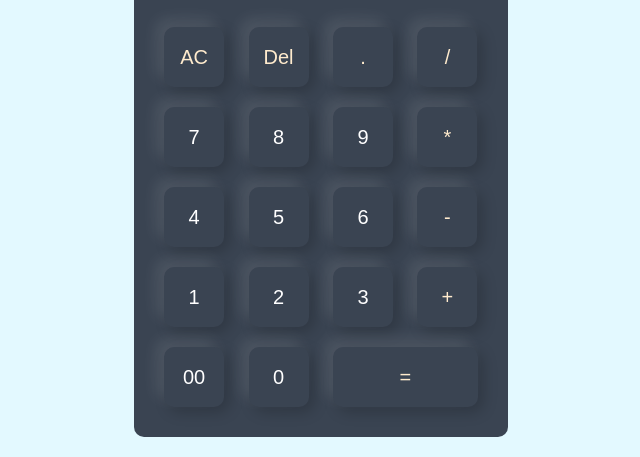
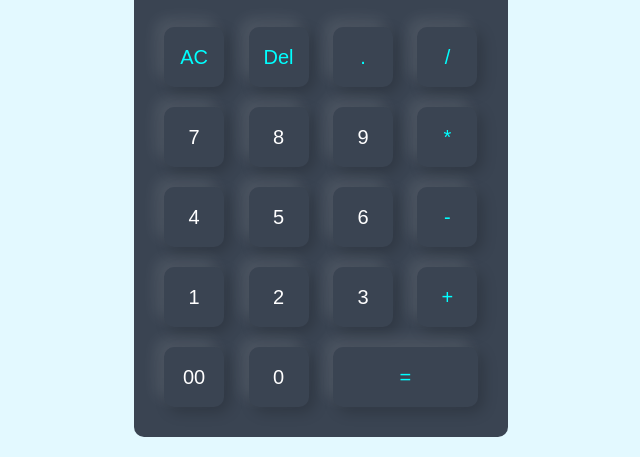
Before and after one commit to PAVANNAIK25/Calculator, a plain HTML site: page index.html in a window 1280 px wide. Shown: the part 243-700 px from the top of the page, without its empty margins (319-959 px from the left). Drawn offline with Linux system fonts and the light colour scheme.

Commit message:
changed colour

```diff
--- a/style.css
+++ b/style.css
@@ -52,5 +52,5 @@ form .display input{
 }
 
 form input.operator{
-    color: blanchedalmond;
+    color: aqua;
 }
```
